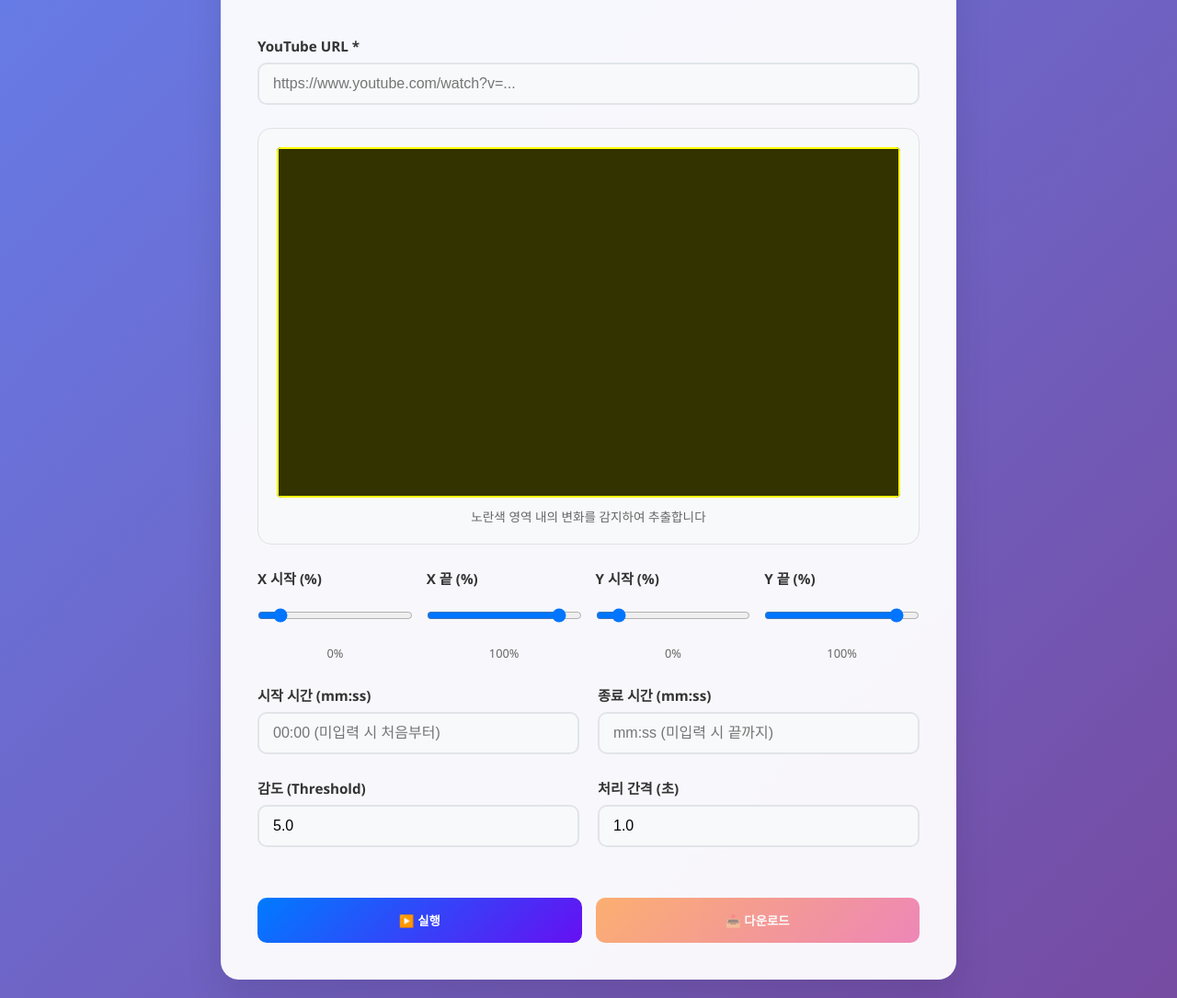
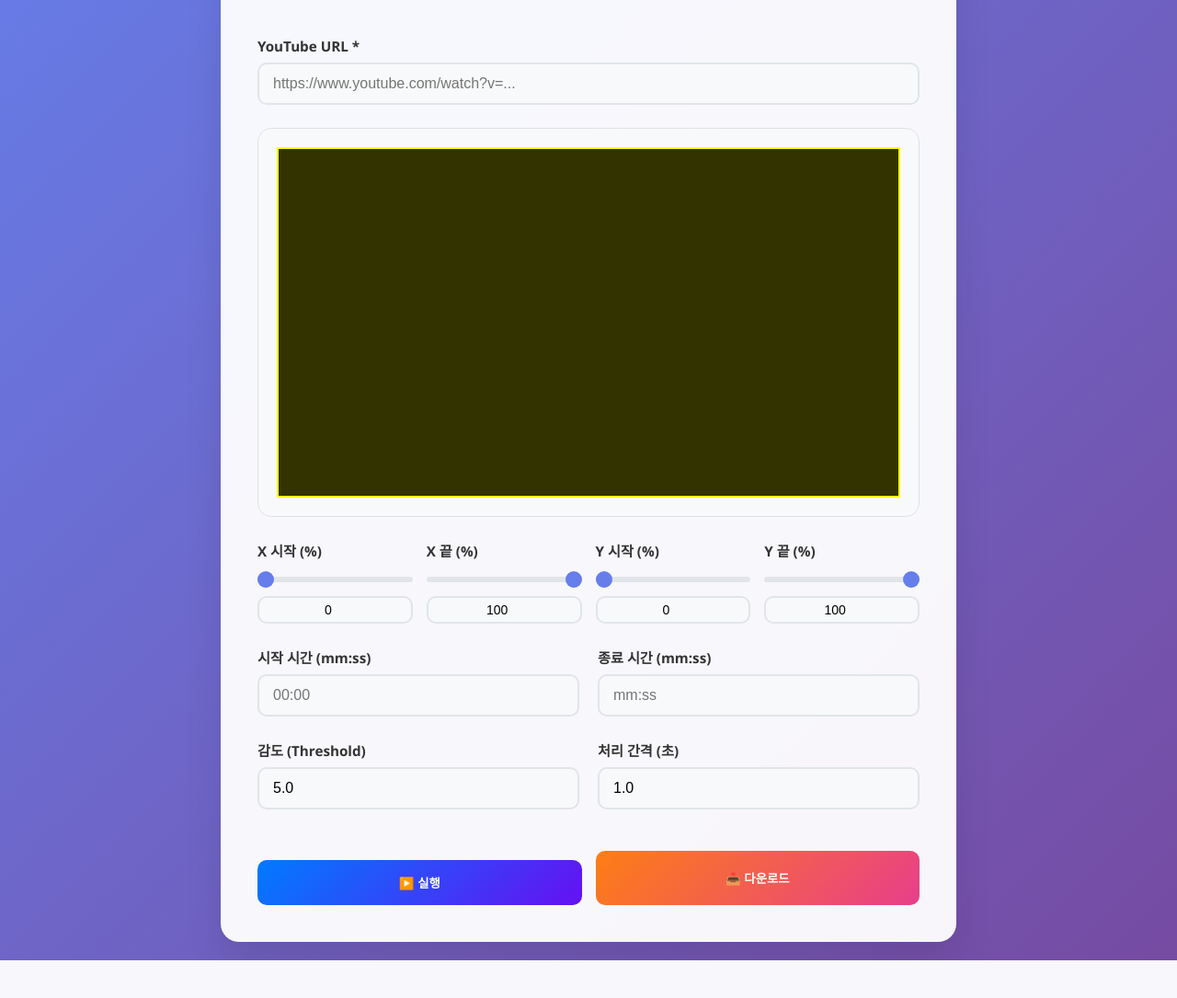
Before and after one commit to anoBand/youtube_score_capturer, a Flask app: page / in a window 1280 px wide. Shown: the part 150-1235 px from the top of the page at 92% size. After the commit the page ends 1194 px from the top, so only its background shows below. Run offline with Flask 3, Linux system fonts and the light colour scheme.

Commit message:
video preview update

```diff
--- a/templates/index.html
+++ b/templates/index.html
@@ -4,39 +4,8 @@
     <meta charset="UTF-8">
     <meta name="viewport" content="width=device-width, initial-scale=1.0">
     <title>YouTube 악보 추출기</title>
-    <style>
-        /* 이전 스타일 유지 */
-        * { margin: 0; padding: 0; box-sizing: border-box; }
-        body { font-family: 'Segoe UI', sans-serif; background: linear-gradient(135deg, #667eea 0%, #764ba2 100%); min-height: 100vh; padding: 20px; }
-        .container { max-width: 800px; margin: 0 auto; background: rgba(255, 255, 255, 0.95); border-radius: 20px; box-shadow: 0 20px 40px rgba(0, 0, 0, 0.1); overflow: hidden; }
-        .header { background: linear-gradient(135deg, #667eea 0%, #764ba2 100%); color: white; padding: 30px; text-align: center; }
-        .form-container { padding: 40px; }
-        .form-group { margin-bottom: 25px; }
-        .form-group label { display: block; margin-bottom: 8px; font-weight: 600; color: #333; font-size: 0.95em; }
-        .form-group input { width: 100%; padding: 12px 15px; border: 2px solid #e1e5e9; border-radius: 10px; font-size: 16px; background: #f8f9fa; transition: 0.3s; }
-        .form-group input:focus { outline: none; border-color: #667eea; background: white; }
-
-        /* 프리뷰 박스 */
-        .preview-wrapper { background: #f8f9fa; padding: 20px; border-radius: 15px; margin-bottom: 25px; border: 1px solid #dee2e6; }
-        .video-preview { width: 100%; aspect-ratio: 16 / 9; background: #000; position: relative; border-radius: 5px; overflow: hidden; }
-        .selection-area { position: absolute; border: 2px solid #ff0; background: rgba(255, 255, 0, 0.2); transition: 0.2s; }
-
-        .form-row { display: grid; grid-template-columns: 1fr 1fr; gap: 20px; }
-        .form-row-4 { display: grid; grid-template-columns: repeat(4, 1fr); gap: 15px; }
-        .range-label { font-size: 0.8em; color: #666; margin-top: 5px; text-align: center; }
-
-        .button-group { display: flex; gap: 15px; margin-top: 30px; }
-        .btn { flex: 1; padding: 15px; border: none; border-radius: 10px; font-weight: 600; cursor: pointer; transition: 0.3s; text-transform: uppercase; }
-        .btn-run { background: linear-gradient(135deg, #007bff, #6610f2); color: white; }
-        .btn-download { background: linear-gradient(135deg, #fd7e14, #e83e8c); color: white; }
-        .btn:disabled { opacity: 0.6; cursor: not-allowed; }
-
-        .status-area { margin-top: 30px; padding: 20px; border-radius: 10px; display: none; border-left: 4px solid #667eea; }
-        .loading-spinner { display: inline-block; width: 18px; height: 18px; border: 3px solid #f3f3f3; border-top: 3px solid #667eea; border-radius: 50%; animation: spin 1s linear infinite; vertical-align: middle; margin-right: 8px; }
-        @keyframes spin { to { transform: rotate(360deg); } }
-
-        @media (max-width: 768px) { .form-row, .form-row-4 { grid-template-columns: 1fr; } .button-group { flex-direction: column; } }
-    </style>
+    <link rel="stylesheet" href="{{ url_for('static', filename='style.css') if not debug else 'style.css' }}">
+    <link rel="stylesheet" href="style.css">
 </head>
 <body>
     <div class="container">
@@ -56,40 +25,47 @@
                     <div class="video-preview" id="videoPreview">
                         <div class="selection-area" id="selectionArea"></div>
                     </div>
-                    <p style="text-align: center; font-size: 0.85em; color: #666; margin-top: 10px;">노란색 영역 내의 변화를 감지하여 추출합니다</p>
                 </div>
 
                 <div class="form-row-4">
                     <div class="form-group">
                         <label>X 시작 (%)</label>
-                        <input type="range" id="x_start" name="x_start" min="0" max="100" value="0">
-                        <div class="range-label"><span id="v_x_start">0</span>%</div>
+                        <div class="input-sync-group">
+                            <input type="range" id="x_start_range" min="0" max="100" value="0">
+                            <input type="number" id="x_start" name="x_start" min="0" max="100" value="0">
+                        </div>
                     </div>
                     <div class="form-group">
                         <label>X 끝 (%)</label>
-                        <input type="range" id="x_end" name="x_end" min="0" max="100" value="100">
-                        <div class="range-label"><span id="v_x_end">100</span>%</div>
+                        <div class="input-sync-group">
+                            <input type="range" id="x_end_range" min="0" max="100" value="100">
+                            <input type="number" id="x_end" name="x_end" min="0" max="100" value="100">
+                        </div>
                     </div>
                     <div class="form-group">
                         <label>Y 시작 (%)</label>
-                        <input type="range" id="y_start" name="y_start" min="0" max="100" value="0">
-                        <div class="range-label"><span id="v_y_start">0</span>%</div>
+                        <div class="input-sync-group">
+                            <input type="range" id="y_start_range" min="0" max="100" value="0">
+                            <input type="number" id="y_start" name="y_start" min="0" max="100" value="0">
+                        </div>
                     </div>
                     <div class="form-group">
                         <label>Y 끝 (%)</label>
-                        <input type="range" id="y_end" name="y_end" min="0" max="100" value="100">
-                        <div class="range-label"><span id="v_y_end">100</span>%</div>
+                        <div class="input-sync-group">
+                            <input type="range" id="y_end_range" min="0" max="100" value="100">
+                            <input type="number" id="y_end" name="y_end" min="0" max="100" value="100">
+                        </div>
                     </div>
                 </div>
 
                 <div class="form-row">
                     <div class="form-group">
                         <label for="start_time">시작 시간 (mm:ss)</label>
-                        <input type="text" id="start_time" name="start_time" placeholder="00:00 (미입력 시 처음부터)">
+                        <input type="text" id="start_time" name="start_time" placeholder="00:00">
                     </div>
                     <div class="form-group">
                         <label for="end_time">종료 시간 (mm:ss)</label>
-                        <input type="text" id="end_time" name="end_time" placeholder="mm:ss (미입력 시 끝까지)">
+                        <input type="text" id="end_time" name="end_time" placeholder="mm:ss">
                     </div>
                 </div>
 
@@ -115,84 +91,6 @@
             </div>
         </div>
     </div>
-
-    <script>
-        // 프리뷰 업데이트 로직
-        const selectionArea = document.getElementById('selectionArea');
-        const rangeInputs = ['x_start', 'x_end', 'y_start', 'y_end'];
-
-        function updatePreview() {
-            const vals = {};
-            rangeInputs.forEach(id => {
-                const val = parseInt(document.getElementById(id).value);
-                vals[id] = val;
-                document.getElementById('v_' + id).innerText = val;
-            });
-
-            selectionArea.style.left = vals.x_start + '%';
-            selectionArea.style.top = vals.y_start + '%';
-            selectionArea.style.width = Math.max(0, vals.x_end - vals.x_start) + '%';
-            selectionArea.style.height = Math.max(0, vals.y_end - vals.y_start) + '%';
-        }
-
-        rangeInputs.forEach(id => document.getElementById(id).addEventListener('input', updatePreview));
-        updatePreview();
-
-        // 통신 로직
-        let pdfObjectURL = null;
-        const configForm = document.getElementById('configForm');
-        const runBtn = document.getElementById('runBtn');
-        const downloadBtn = document.getElementById('downloadBtn');
-
-        configForm.addEventListener('submit', async function(e) {
-            e.preventDefault();
-            if (pdfObjectURL) window.URL.revokeObjectURL(pdfObjectURL);
-
-            runBtn.disabled = true;
-            runBtn.innerHTML = '<span class="loading-spinner"></span> 처리 중...';
-            showStatus('영상을 분석하여 악보를 추출하고 있습니다. 잠시만 기다려주세요.', 'processing');
-
-            try {
-                // FormData를 사용하면 name 속성이 있는 모든 input이 자동으로 포함됩니다.
-                const response = await fetch('/execute', { method: 'POST', body: new FormData(this) });
-
-                if (response.ok) {
-                    const blob = await response.blob();
-                    pdfObjectURL = window.URL.createObjectURL(blob);
-                    downloadBtn.disabled = false;
-                    showStatus('PDF 생성이 완료되었습니다!', 'success');
-
-                    // 자동 다운로드 트리거
-                    const a = document.createElement('a');
-                    a.href = pdfObjectURL;
-                    a.download = 'sheet_music_score.pdf';
-                    a.click();
-                } else {
-                    const err = await response.json();
-                    showStatus('실패: ' + (err.error || '알 수 없는 오류'), 'error');
-                }
-            } catch (error) {
-                showStatus('서버 연결에 실패했습니다: ' + error.message, 'error');
-            } finally {
-                runBtn.disabled = false;
-                runBtn.innerHTML = '▶️ 실행';
-            }
-        });
-
-        downloadBtn.addEventListener('click', () => {
-            const a = document.createElement('a');
-            a.href = pdfObjectURL;
-            a.download = 'sheet_music_score.pdf';
-            a.click();
-        });
-
-        function showStatus(msg, type) {
-            const area = document.getElementById('statusArea');
-            area.style.display = 'block';
-            area.style.background = type === 'success' ? '#d4edda' : type === 'error' ? '#f8d7da' : '#fff3cd';
-            document.getElementById('statusMessage').innerHTML =
-                (type === 'processing' ? '<span class="loading-spinner"></span> ' : '') + msg;
-        }
-    </script>
+    <script src="script.js"></script>
 </body>
 </html>
--- /dev/null
+++ b/templates/style.css
@@ -0,0 +1,75 @@
+/* templates/style.css */
+* { margin: 0; padding: 0; box-sizing: border-box; }
+body { font-family: 'Segoe UI', sans-serif; background: linear-gradient(135deg, #667eea 0%, #764ba2 100%); min-height: 100vh; padding: 20px; }
+.container { max-width: 800px; margin: 0 auto; background: rgba(255, 255, 255, 0.95); border-radius: 20px; box-shadow: 0 20px 40px rgba(0, 0, 0, 0.1); overflow: hidden; }
+.header { background: linear-gradient(135deg, #667eea 0%, #764ba2 100%); color: white; padding: 30px; text-align: center; }
+.form-container { padding: 40px; }
+
+.form-group { margin-bottom: 25px; }
+.form-group label { display: block; margin-bottom: 8px; font-weight: 600; color: #333; font-size: 0.95em; }
+.form-group input { width: 100%; padding: 12px 15px; border: 2px solid #e1e5e9; border-radius: 10px; font-size: 16px; background: #f8f9fa; transition: 0.3s; }
+
+/* [변경] Range 타입 스타일 최적화 */
+input[type=range] {
+    -webkit-appearance: none;
+    width: 100%;
+    height: 6px;
+    background: #e1e5e9;
+    border-radius: 5px;
+    padding: 0;
+    outline: none;
+    border: none;    /* 보더 제거 */
+    margin: 10px 0;  /* 상하 여백만 최소화 */
+}
+input[type=range]::-webkit-slider-thumb {
+    -webkit-appearance: none;
+    width: 18px;
+    height: 18px;
+    background: #667eea;
+    border-radius: 50%;
+    cursor: pointer;
+}
+
+/* Range + Number 동기화 그룹 레이아웃 */
+.input-sync-group { display: flex; flex-direction: column; gap: 5px; }
+.input-sync-group input[type=number] { padding: 5px 10px; font-size: 14px; text-align: center; }
+
+/* 프리뷰 및 선택 영역 */
+.preview-wrapper { background: #f8f9fa; padding: 20px; border-radius: 15px; margin-bottom: 25px; border: 1px solid #dee2e6; }
+.video-preview {
+    width: 100%;
+    aspect-ratio: 16 / 9;
+    background: #000;
+    position: relative;
+    overflow: hidden;
+
+    /* [항목 3 추가] 배경 이미지 설정 */
+    background-size: cover;
+    background-position: center;
+    background-repeat: no-repeat;
+    transition: background-image 0.5s ease; /* 부드러운 전환 */
+}
+/* [변경] 선택 영역 및 호버 효과 (Yellow -> Blue) */
+.selection-area {
+    position: absolute;
+    border: 2px solid #ff0;
+    background: rgba(255, 255, 0, 0.2);
+    transition: 0.2s;
+    cursor: crosshair;
+}
+.selection-area:hover {
+    border-color: #00d2ff;
+    background: rgba(0, 210, 255, 0.3);
+}
+
+.form-row { display: grid; grid-template-columns: 1fr 1fr; gap: 20px; }
+.form-row-4 { display: grid; grid-template-columns: repeat(4, 1fr); gap: 15px; }
+
+.btn { width: 100%; padding: 15px; border: none; border-radius: 10px; font-weight: 600; cursor: pointer; transition: 0.3s; }
+.btn-run { background: linear-gradient(135deg, #007bff, #6610f2); color: white; margin-top: 10px;}
+.btn-download { background: linear-gradient(135deg, #fd7e14, #e83e8c); color: white; }
+.button-group { display: flex; gap: 15px; margin-top: 20px; }
+
+.status-area { margin-top: 30px; padding: 20px; border-radius: 10px; display: none; border-left: 4px solid #667eea; }
+.loading-spinner { display: inline-block; width: 18px; height: 18px; border: 3px solid #f3f3f3; border-top: 3px solid #667eea; border-radius: 50%; animation: spin 1s linear infinite; vertical-align: middle; }
+@keyframes spin { to { transform: rotate(360deg); } }
```
Also changed, not shown: templates/script.js (added, +104 -0 lines).
